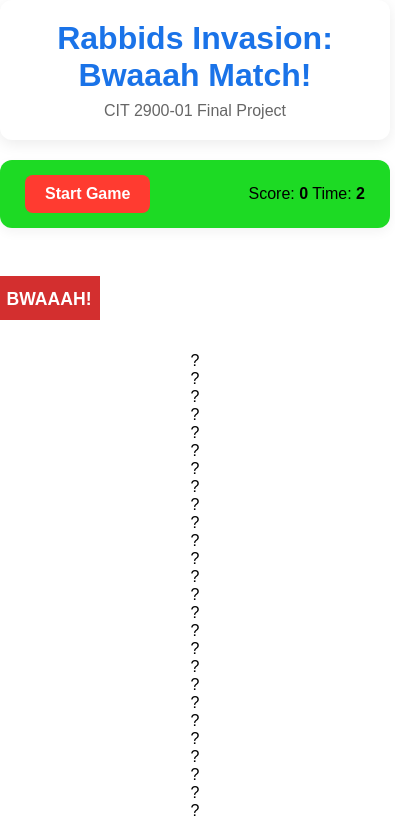
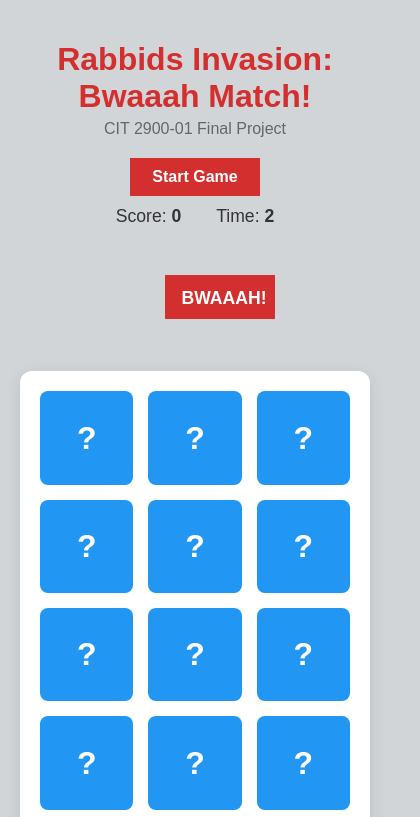
Before and after one commit to Cruze19/cit2900-rabbids-memory-game, a plain HTML site: page index.html in a window 390 px wide. Both pictures are taken after a click on the button "Start Game". Shown: the top 817 px of the page, 420 px wide, since content can reach past the window. Drawn offline with Linux system fonts and the light colour scheme.

Commit message:
Refactor game layout, image sizing, and canvas banner speed
- Redesigned the game board using a responsive CSS Grid layout with auto-fit minmax columns for a cleaner, more organized UI.
- Updated card styling and image sizing using `object-fit: contain` and an explicit square aspect ratio to ensure cards and images display neatly without stretching or distortion.
- Adjusted canvas banner speed parameters and variables in canvas.js to fix self-movement issues and smooth out animation behavior.
- Cleaned up duplicate code blocks in cards.js and refined scoreboard/header components in style.css.

```diff
--- a/canvas.js
+++ b/canvas.js
@@ -8,8 +8,8 @@ export function initCanvasAnimation() {
     const canvas = document.getElementById('rabbidCanvas');
     const context = canvas.getContext('2d');
 
-    let xPos = 50;
-    let direction = 2;
+    let xPos = 100; // create moving position variable for the text
+    let direction = 2; // control speed and direction of the text movement
 
     function animate() {
         // Clear canvas frame
--- a/cards.js
+++ b/cards.js
@@ -52,7 +52,7 @@ function loadCardData() {
  */
 async function initializeGame() {
     const board = document.getElementById('game-board');
-    board.innerHTML = '';
+    board.innerHTML = ''; // Clear existing cards from the board
 
     // Reset game state variables
     gameState.score = 0;
--- a/style.css
+++ b/style.css
@@ -2,67 +2,101 @@ body {
     font-family: Arial, Helvetica, sans-serif;
     text-align: center;
     margin: 0px;
-    padding: 0;
+    padding: 20px;
+    background-color: #d2d5d8;
 }
 
-/* Header Styling */
-header {
-    background-color: #ffffff;
-    padding: 20px 40px;
-    border-radius: 12px;
-    box-shadow: 0 4px 15px rgba(0, 0, 0, 0.08);
-    margin-bottom: 20px;
-    text-align: center;
-    width: 100%;
-    max-width: 100%;
-    box-sizing: border-box;
-
-}
-
-h1 {
-    color: #1a73e8;
-    margin: 0 0 8px 0;
-    font-size: 2rem;
+header h1 {
+    color: #d32f2f;
+    margin-bottom: 5px;
 }
 
 header p {
     color: #666;
-    margin: 0;
-    font-size: 1rem;
+    margin-top: 0px;
 }
 
-/* Main Container Styling */
-main {
-    display: flex;
-    flex-direction: column;
-    align-items: center;
-
-}
-
-/* Control Panel & Scoreboard */
 #control-panel {
-    display: flex;
-    justify-content: space-between;
-    align-items: center;
-    background-color: #1dda24;
-    padding: 15px 25px;
-    width: 100%;
-    max-width: 750px;
-
-    border-radius: 12px;
-    box-shadow: 0 4px 12px rgba(0, 0, 0, 0.05);
-    margin-bottom: 20px;
-    box-sizing: border-box;
+    margin: 20px 0;
 }
 
 #start-button {
-    background-color: #ff3b30;
+    padding: 10px 22px;
+    font-size: 1rem;
+    font-weight: bold;
+    background-color: #d32f2f;
     color: white;
     border: none;
-    padding: 10px 20px;
+    cursor: pointer;
+    transition: background-color 0.2s;
+}
+
+#start-button:hover {
+    background-color: #b71c1c;
+}
+
+#score-board {
+    margin-top: 10px;
+    font-size: 1.1rem;
+    color: #333;
+}
+
+#score-board span {
+    margin: 0 15px;
+}
+
+/* --- Game Boad % Gird Layout --- */
+#game-board {
+    display: grid;
+    /* Automatically creates near rows and columns that fit screen sizes */
+    grid-template-columns: repeat(auto-fit, minmax(90px, 1fr));
+    gap: 15px;
+    max-width: 650px;
+    margin: 20px auto;
+    padding: 20px;
+    background: #ffffff;
+    border-radius: 12px;
+    box-shadow: 0 4px 15px rgba(0, 0, 0, 0.1);
+}
+
+/* --- Card Styling --- */
+.card {
+    aspect-ratio: 1; /* Forces cards to be a perfecrt square */
+    background-color: #2196f3;
+    color: white;
+    font-size: 2rem;
+    font-weight: bold;
+    display: flex;
+    align-items: center;
+    justify-content: center;
     border-radius: 8px;
     cursor: pointer;
-    font-weight: bold;
-    font-size: 1rem;
-    transition: background-color 0.2s transform 0.1s;
+    user-select: none;
+    transition: tranform 0.2s ease background-color 0.2s ease;
+    box-shadow: 0 2px 5 px rgba(0, 0, 0, 0.2);
 }
+
+.card:hover {
+    transform: scale(1.05); /* Slight pop effect when hovering */
+}
+
+.card.flipped {
+    background-color: #ffffff;
+    border: 3px solid #2196f3;
+}
+
+.card.matched {
+    background-color: #4caf54;
+    border-color: #388e3c;
+    cursor: pointer;
+    transform: none;
+}
+
+/* --- Automatic Image Sizing --- */
+.card img {
+    width: 100%;
+    height: 100%;
+    object-fit: contain; /* Scales Rabbid images neatly without cutting off parts or stretching */
+    border-radius: 6px;
+    padding: 4px;
+}
```
